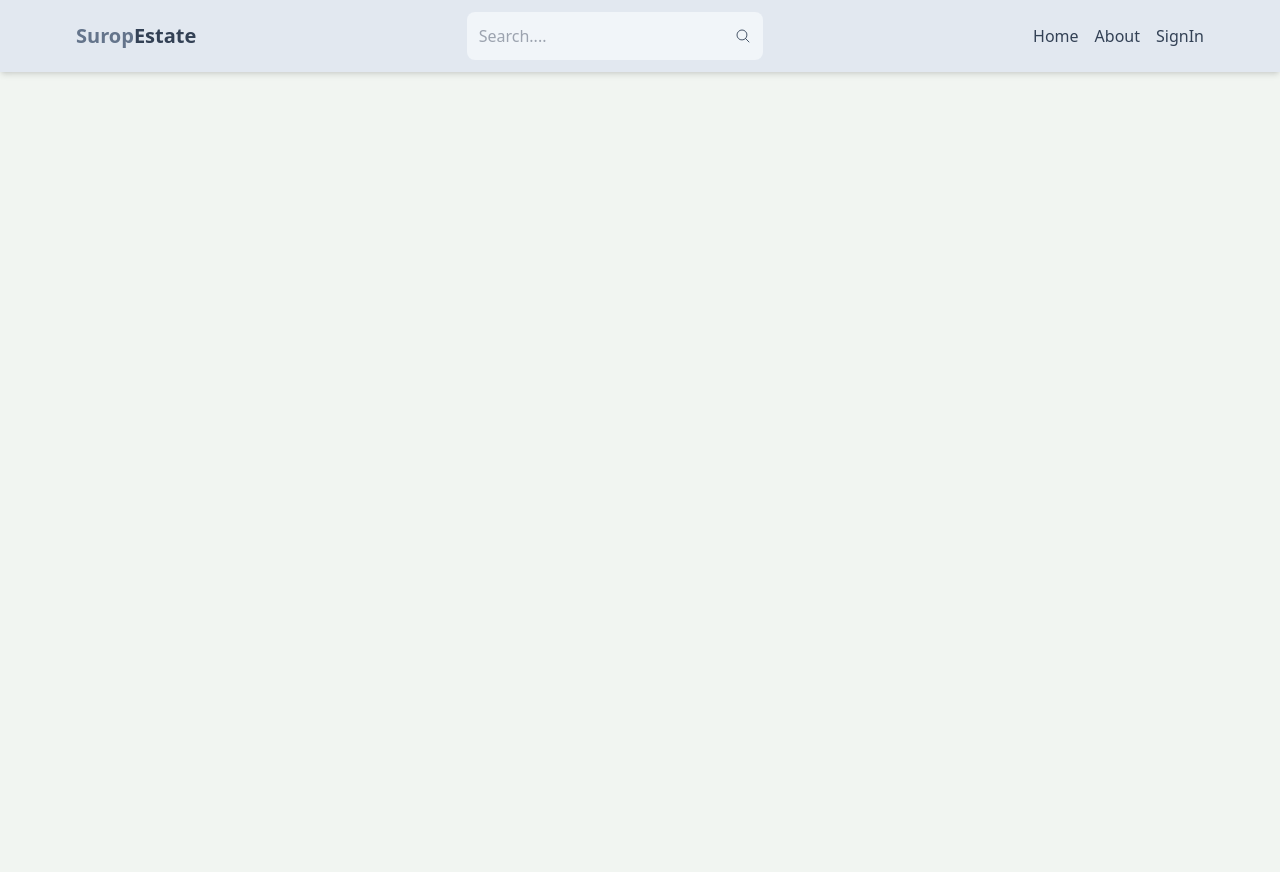
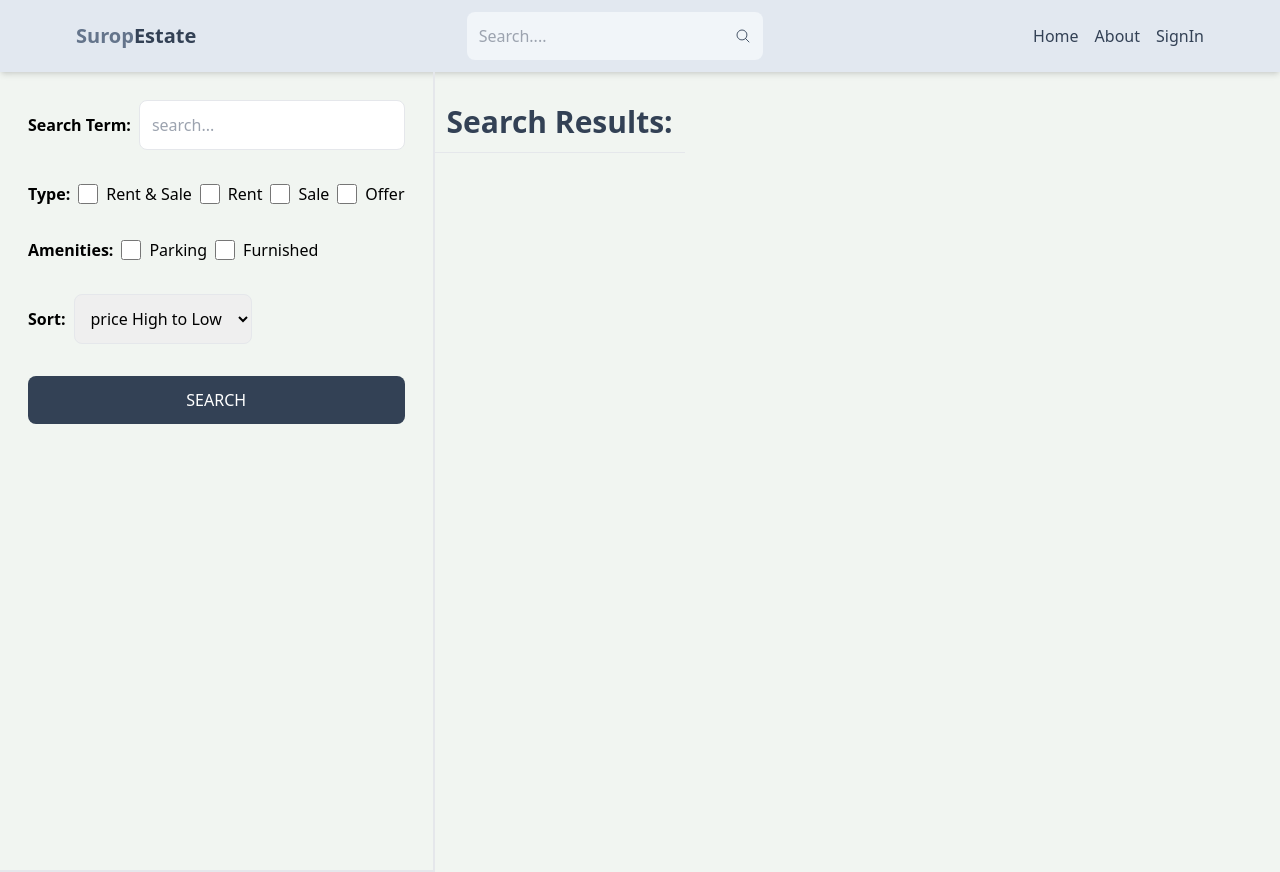
Before and after one commit to Midstackdev/tsc.mern.estate, a React (Vite) app in the folder client/: page /search in a window 1280 px wide. Before the commit the page ends 800 px from the top, so only its background shows below. Built offline with nearby package versions, Linux system fonts and the light colour scheme.

Commit message:
search page

```diff
--- a/client/src/App.tsx
+++ b/client/src/App.tsx
@@ -10,6 +10,7 @@
 import Listing from './pages/Listing';
 import Listings from './pages/Listings';
 import EditListing from './pages/EditListing';
+import Search from './pages/Search';
 
 const App = () => {
   return (
@@ -20,6 +21,7 @@
         <Route path="/sign-in" element={<SignIn />} />
         <Route path="/sign-up" element={<SignUp />} />
         <Route path="/about" element={<About />} />
+        <Route path="/search" element={<Search />} />
         <Route path="/listing/:id" element={<Listing />} />
         <Route element={<PrivateRoute />}>
           <Route path="/profile" element={<Profile />} />
--- /dev/null
+++ b/client/src/pages/Search.tsx
@@ -0,0 +1,76 @@
+import React from 'react';
+
+const Search = () => {
+  return (
+    <div className="flex flex-col md:flex-row">
+      <div className="p-7 border-b-2 md:border-r-2 md:min-h-screen">
+        <form className="flex flex-col gap-8">
+          <div className="flex items-center gap-2">
+            <label className="whitespace-nowrap font-semibold">
+              Search Term:
+            </label>
+            <input
+              type="text"
+              id="serachTerm"
+              placeholder="search..."
+              className="border rounded-lg w-full p-3 outline-none"
+            />
+          </div>
+          <div className="flex gap-2 flex-wrap items-center">
+            <label className="font-semibold">Type:</label>
+            <div className="flex gap-2">
+              <input type="checkbox" id="all" className="w-5" />
+              <span>Rent & Sale</span>
+            </div>
+            <div className="flex gap-2">
+              <input type="checkbox" id="rent" className="w-5" />
+              <span>Rent</span>
+            </div>
+            <div className="flex gap-2">
+              <input type="checkbox" id="sale" className="w-5" />
+              <span>Sale</span>
+            </div>
+            <div className="flex gap-2">
+              <input type="checkbox" id="offer" className="w-5" />
+              <span>Offer</span>
+            </div>
+          </div>
+          <div className="flex gap-2 flex-wrap items-center">
+            <label className="font-semibold">Amenities:</label>
+            <div className="flex gap-2">
+              <input type="checkbox" id="parking" className="w-5" />
+              <span>Parking</span>
+            </div>
+            <div className="flex gap-2">
+              <input type="checkbox" id="furnished" className="w-5" />
+              <span>Furnished</span>
+            </div>
+          </div>
+          <div className="flex items-center gap-2">
+            <label className="font-semibold">Sort:</label>
+            <select
+              name=""
+              id="sort_order"
+              className="border rounded-lg p-3 outline-none"
+            >
+              <option value="">price High to Low</option>
+              <option value="">price Low to High</option>
+              <option value="">Latest</option>
+              <option value="">Oldest</option>
+            </select>
+          </div>
+          <button className="bg-slate-700 p-3 rounded-lg text-white uppercase hover:opacity-95">
+            Search
+          </button>
+        </form>
+      </div>
+      <div className="">
+        <h1 className="text-3xl font-semibold border-b p-3 text-slate-700 mt-5">
+          Search Results:
+        </h1>
+      </div>
+    </div>
+  );
+};
+
+export default Search;
```
